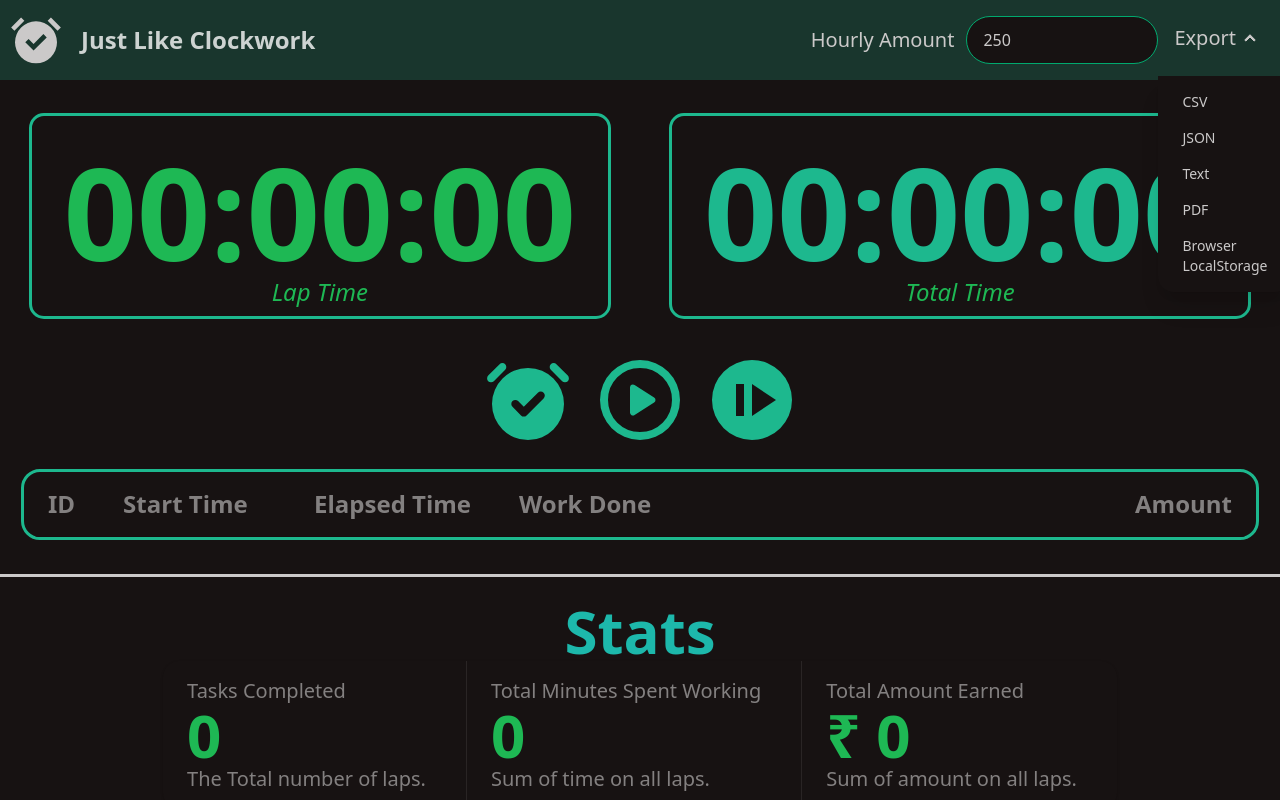
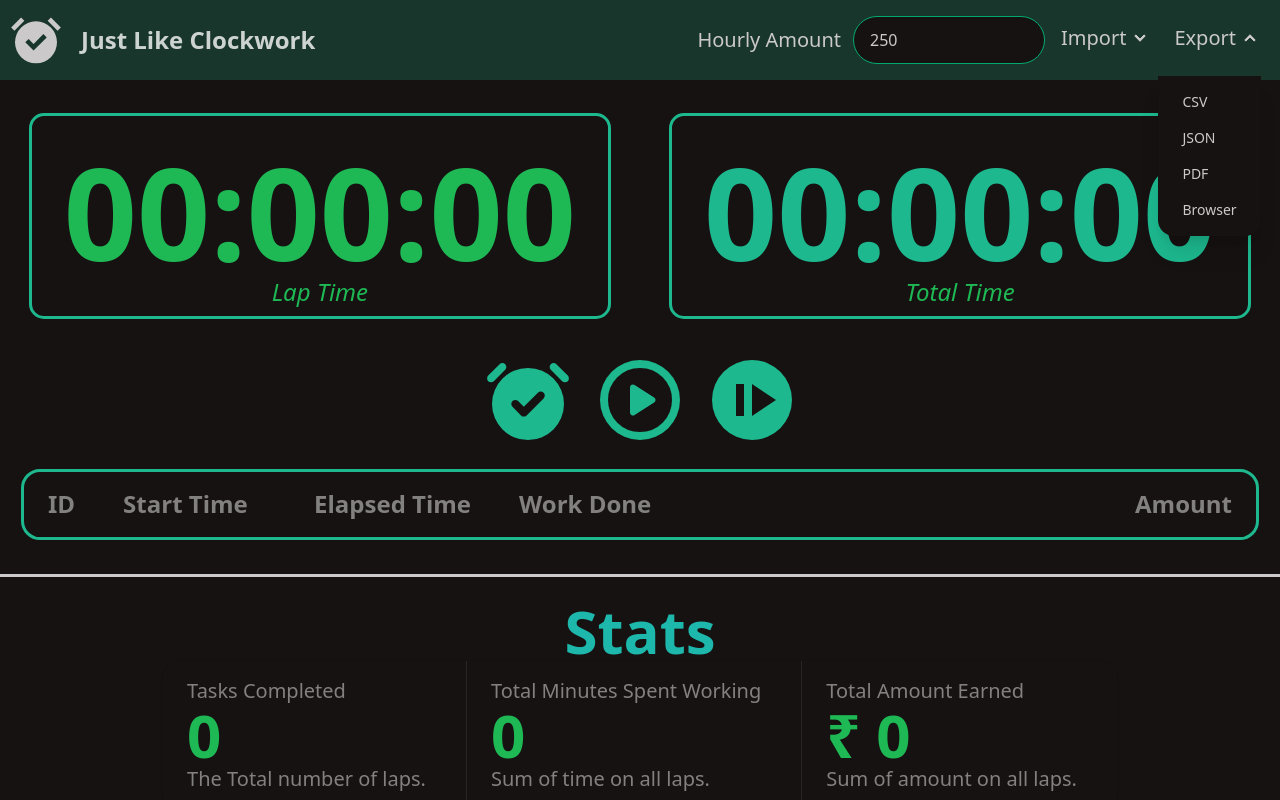
Before and after one commit to KrishnarajT/Just-Like-Clockwork, a React (Vite) app: page / in a window 1280 px wide. Both pictures are taken after a click on the heading "Export". Shown: the top 800 px of the page. Built offline with nearby package versions, Linux system fonts and the light colour scheme.

Commit message:
added more stuff, fixed some errors

```diff
--- a/src/components/Navbar.jsx
+++ b/src/components/Navbar.jsx
@@ -3,6 +3,14 @@ import { Link } from "react-router-dom";
 import { useState } from "react";
 import { LapContext } from "../context/LapContext";
 import React, { useEffect } from "react";
+
+import importCSV from "../components/import/from_csv";
+import importJSON from "../components/import/from_json";
+import importBrowser from "../components/import/from_indexdb";
+import exportCSV from "../components/export/to_csv";
+import exportJSON from "../components/export/to_json";
+import exportPDF from "../components/export/to_pdf";
+import exportBrowser from "../components/export/to_indexdb";
 
 export default function Navbar() {
 	const [amount, setAmount] = useState(250);
@@ -49,6 +57,22 @@ export default function Navbar() {
 					</li>
 					<li>
 						<details>
+							<summary className="text-xl">Import</summary>
+							<ul className="p-2 bg-base-100 rounded-t-none">
+								<li>
+									<a>CSV</a>
+								</li>
+								<li>
+									<a>JSON</a>
+								</li>
+								<li>
+									<a>Browser</a>
+								</li>
+							</ul>
+						</details>
+					</li>
+					<li>
+						<details>
 							<summary className="text-xl">Export</summary>
 							<ul className="p-2 bg-base-100 rounded-t-none">
 								<li>
@@ -58,13 +82,10 @@ export default function Navbar() {
 									<a>JSON</a>
 								</li>
 								<li>
-									<a>Text</a>
-								</li>
-								<li>
 									<a>PDF</a>
 								</li>
 								<li>
-									<a>Browser LocalStorage</a>
+									<a>Browser</a>
 								</li>
 							</ul>
 						</details>
--- a/src/components/import/from_csv.js
+++ b/src/components/import/from_csv.js
@@ -1,5 +1,5 @@
 import Papa from 'papaparse';
-import WorkLap from './WorkLapClass';
+import WorkLap from '../../classes/WorkLapClass';
 
 function uploadCSV(callback) {
   // Create an input element
--- a/src/components/import/from_json.js
+++ b/src/components/import/from_json.js
@@ -1,4 +1,4 @@
-import WorkLap from './WorkLapClass';
+import WorkLap from '../../classes/WorkLapClass';
 
 function uploadJSON(callback) {
   // Create an input element
--- a/src/context/LapContext.jsx
+++ b/src/context/LapContext.jsx
@@ -1,5 +1,6 @@
 import { createContext, useState } from "react";
 import getFromIndexedDB from "../components/import/from_indexdb";
+import saveToIndexedDB from "../components/export/to_indexdb";
 import { useEffect } from "react";
 
 // Create the context
@@ -15,12 +16,18 @@ const LapProvider = ({ children }) => {
 		getFromIndexedDB(setLaps);
 	}, []);
 
+	useEffect(() => {
+		// Save laps to IndexedDB whenever they change
+		saveToIndexedDB(laps);
+	}, [laps]);
+
 	// Add a lap to the laps array
 	const addLap = (lap) => {
 		console.log(lap);
 		lap.setHourlyAmount(amount);
 		// new lap reversed
 		setLaps((prevLaps) => [lap, ...prevLaps]);
+
 	};
 
 	// Remove all laps
```
